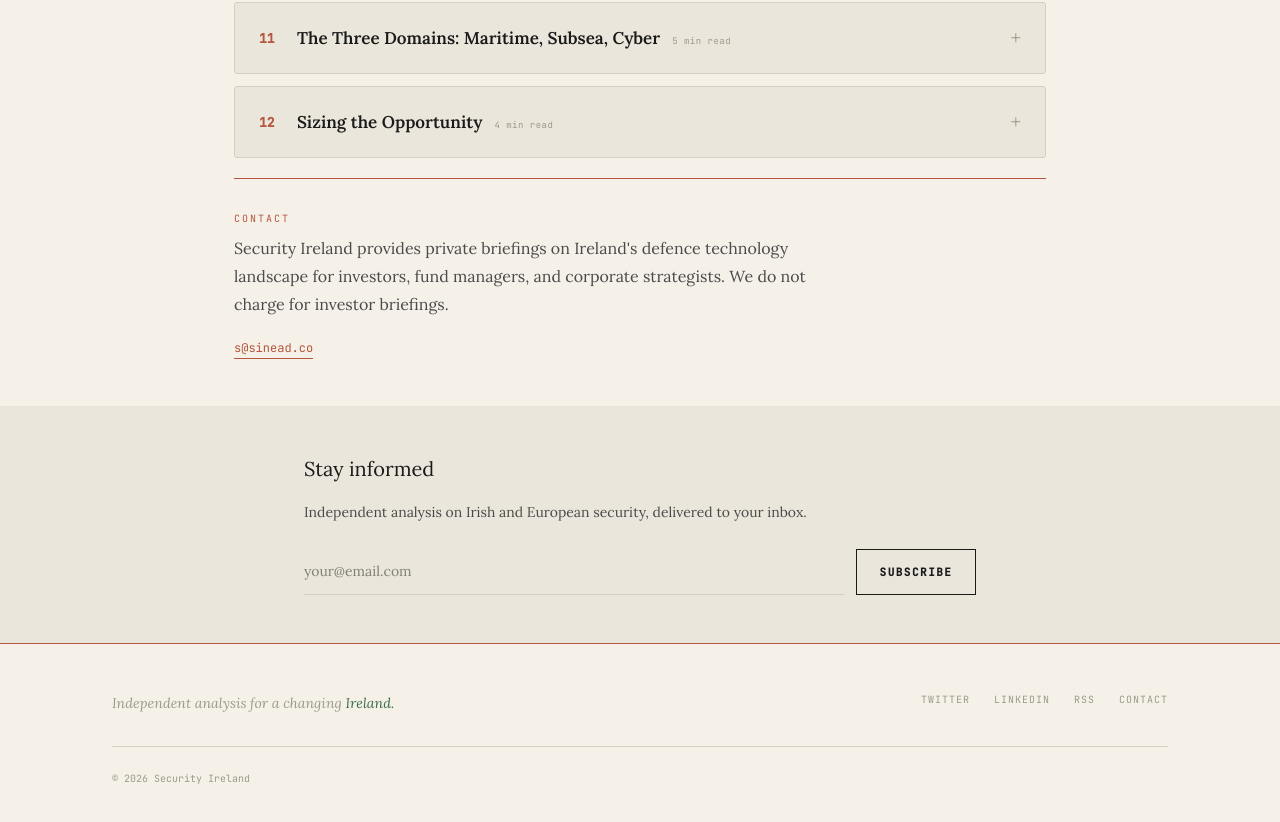
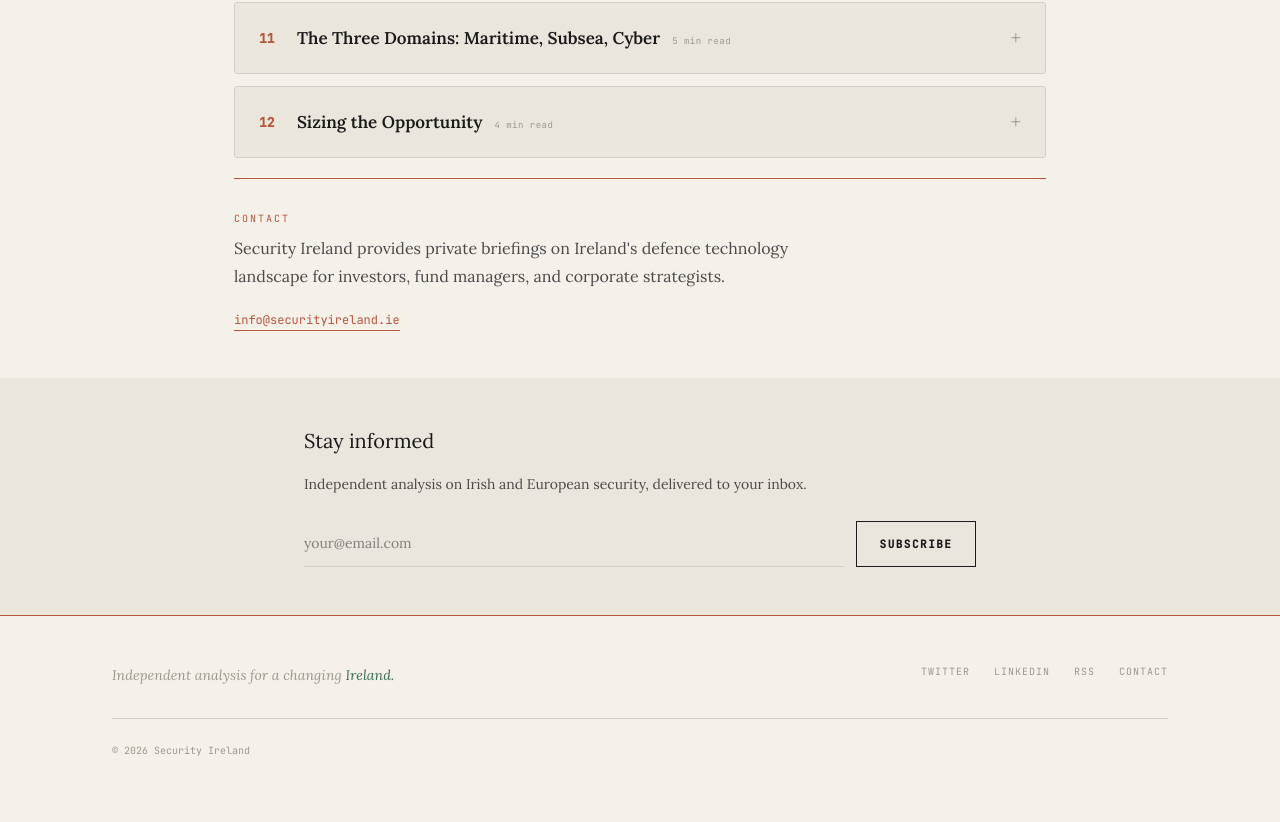
Before and after one commit to scosullivan/security-ireland, a Next.js app: page /for-investors in a window 1280 px wide. Shown: the part 2767-3589 px from the top of the page. Built offline with nearby package versions, Linux system fonts and the light colour scheme.

Commit message:
Update page.tsx

```diff
--- a/src/app/for-investors/page.tsx
+++ b/src/app/for-investors/page.tsx
@@ -727,10 +727,10 @@ export default function ForInvestors() {
         <div style={{ padding: '32px 0 0' }}>
           <div style={{ fontFamily: 'var(--font-mono)', fontSize: '10px', letterSpacing: '2px', textTransform: 'uppercase', color: 'var(--color-terracotta)', marginBottom: '8px' }}>Contact</div>
           <p style={{ fontFamily: 'var(--font-serif)', fontSize: '16px', color: 'var(--color-graphite)', lineHeight: 1.75, maxWidth: '620px', marginBottom: '16px' }}>
-            Security Ireland provides private briefings on Ireland&apos;s defence technology landscape for investors, fund managers, and corporate strategists. We do not charge for investor briefings.
+            Security Ireland provides private briefings on Ireland&apos;s defence technology landscape for investors, fund managers, and corporate strategists.
           </p>
-          <a href="mailto:s@sinead.co" style={{ fontFamily: 'var(--font-mono)', fontSize: '12px', color: 'var(--color-terracotta)', textDecoration: 'none', borderBottom: '1px solid var(--color-terracotta)', paddingBottom: '2px' }}>
-            s@sinead.co
+          <a href="mailto:info@securityireland.ie" style={{ fontFamily: 'var(--font-mono)', fontSize: '12px', color: 'var(--color-terracotta)', textDecoration: 'none', borderBottom: '1px solid var(--color-terracotta)', paddingBottom: '2px' }}>
+            info@securityireland.ie
           </a>
         </div>
       </section>
```
